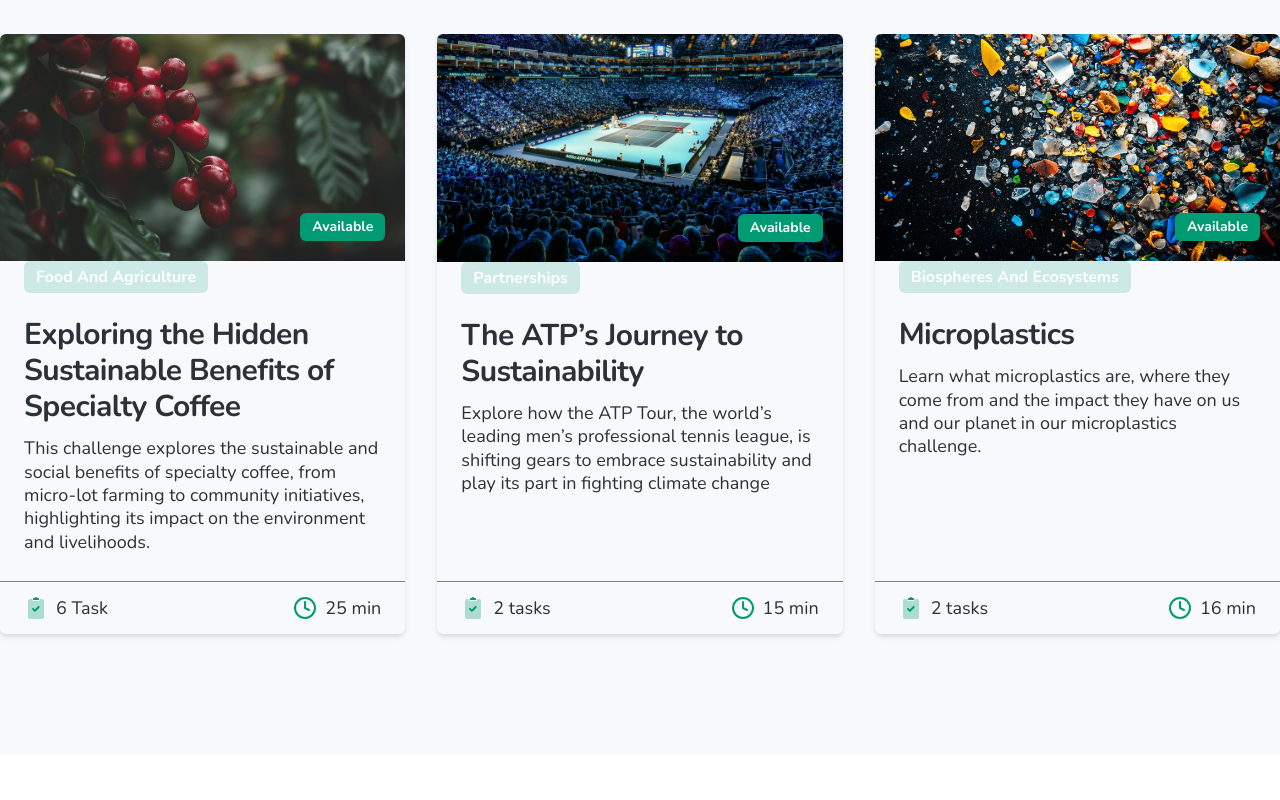
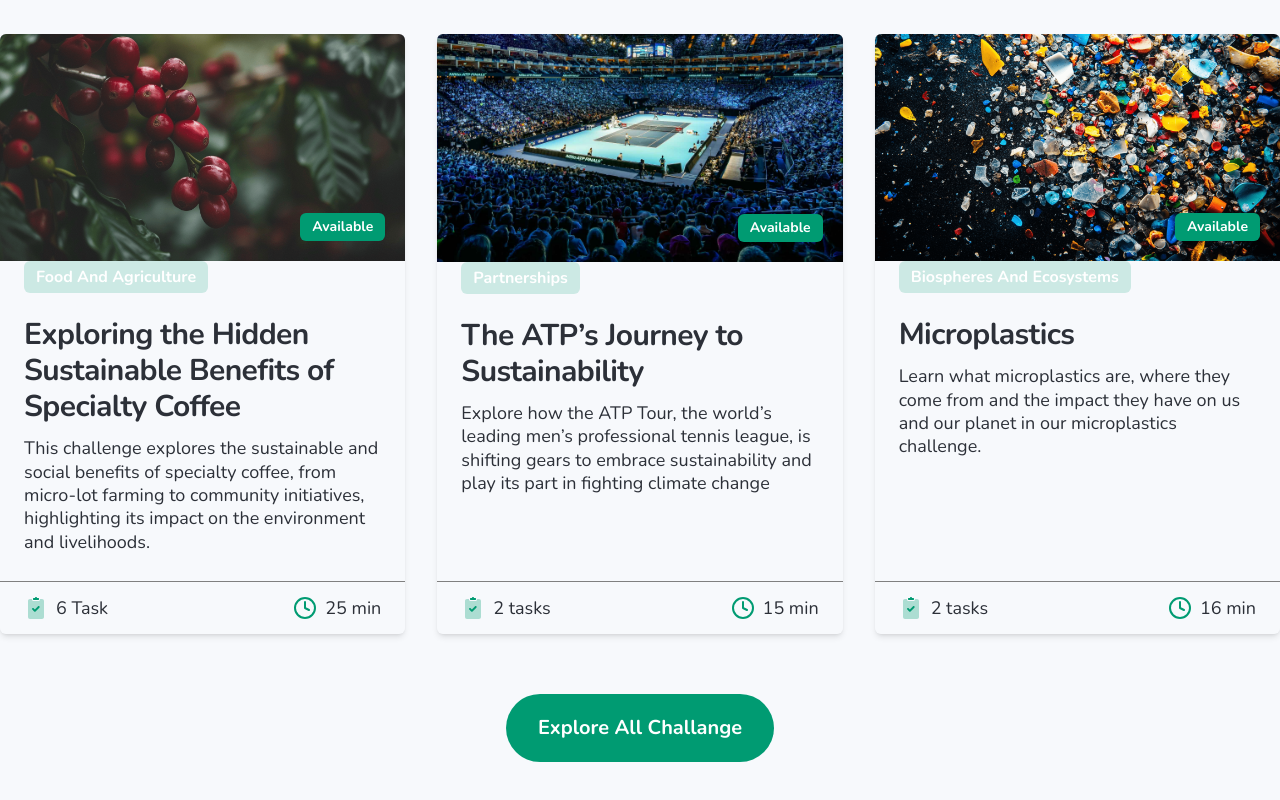
Before and after one commit to mnosumon/greenambassador, a React (Vite) app: page / in a window 1280 px wide. Shown: the part 3594-4394 px from the top of the page. Before the commit the page ends 4348 px from the top, so only its background shows below. Built offline with nearby package versions, Linux system fonts and the light colour scheme.

Commit message:
Challange explor button add

```diff
--- a/src/components/home/FeaturedChallenges.jsx
+++ b/src/components/home/FeaturedChallenges.jsx
@@ -2,6 +2,7 @@
 import Heading from "../utilities/Heading";
 import Peragrap from "../utilities/Peragrap";
 import ChallangeCard from "../ChallangeCard";
+import PrimaryBTN from "../utilities/PrimaryBTN";
 
 const FeaturedChallenges = () => {
   return (
@@ -25,6 +26,9 @@
         <div className="grid grid-cols-3  justify-between gap-8 py-10">
           <ChallangeCard />
         </div>
+        <div className="text-center py-5">
+          <PrimaryBTN title="explore all challange" />
+        </div>
       </div>
     </section>
   );
```
